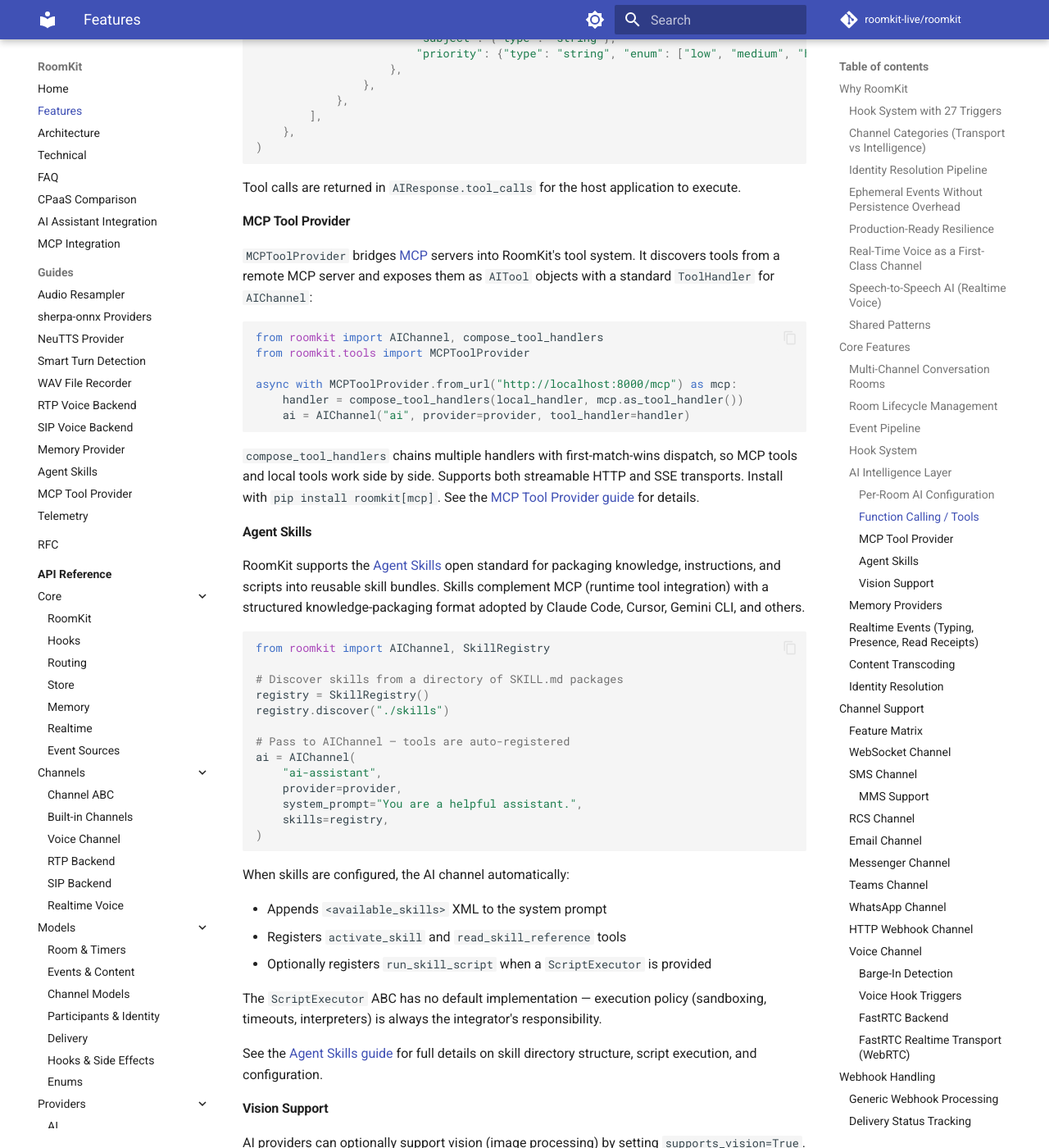
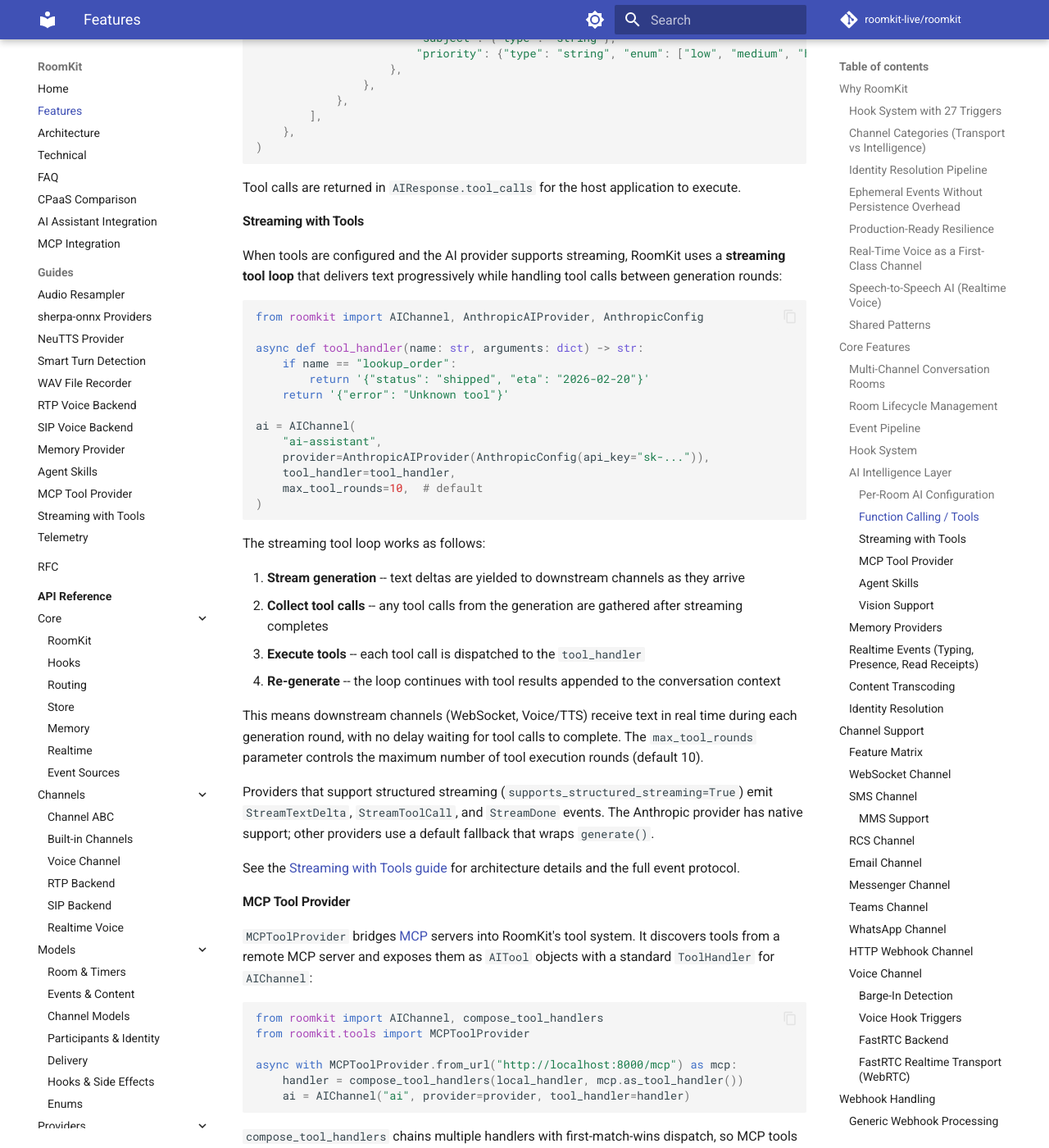
Before and after one commit to roomkit-live/roomkit-docs, an MkDocs documentation site: the page built from docs/features.md, in a window 1280 px wide and 1400 px high, scrolled down 8625 px. Shown: the whole window at 82% size. Built offline with MkDocs 1.6.1 and Material for MkDocs 9.7.7, drawn with Linux system fonts in a browser that asks for light colours; comment, search, counter and statistics services are not loaded.

Commit message:
Add Streaming with Tools guide and features.md section
- New guide: docs/guides/streaming-tools.md covering structured stream
  events, the streaming tool loop, provider support, and testing patterns
- New section in features.md under AI Intelligence Layer
- Updated mkdocs.yml nav with new guide entry

Co-Authored-By: Claude Opus 4.6 <noreply@anthropic.com>

````diff
--- a/docs/features.md
+++ b/docs/features.md
@@ -351,6 +351,39 @@ await kit.attach_channel("support-room", "ai-bot",
 
 Tool calls are returned in `AIResponse.tool_calls` for the host application to execute.
 
+#### Streaming with Tools
+
+When tools are configured and the AI provider supports streaming, RoomKit uses a **streaming tool loop** that delivers text progressively while handling tool calls between generation rounds:
+
+```python
+from roomkit import AIChannel, AnthropicAIProvider, AnthropicConfig
+
+async def tool_handler(name: str, arguments: dict) -> str:
+    if name == "lookup_order":
+        return '{"status": "shipped", "eta": "2026-02-20"}'
+    return '{"error": "Unknown tool"}'
+
+ai = AIChannel(
+    "ai-assistant",
+    provider=AnthropicAIProvider(AnthropicConfig(api_key="sk-...")),
+    tool_handler=tool_handler,
+    max_tool_rounds=10,  # default
+)
+```
+
+The streaming tool loop works as follows:
+
+1. **Stream generation** -- text deltas are yielded to downstream channels as they arrive
+2. **Collect tool calls** -- any tool calls from the generation are gathered after streaming completes
+3. **Execute tools** -- each tool call is dispatched to the `tool_handler`
+4. **Re-generate** -- the loop continues with tool results appended to the conversation context
+
+This means downstream channels (WebSocket, Voice/TTS) receive text in real time during each generation round, with no delay waiting for tool calls to complete. The `max_tool_rounds` parameter controls the maximum number of tool execution rounds (default 10).
+
+Providers that support structured streaming (`supports_structured_streaming=True`) emit `StreamTextDelta`, `StreamToolCall`, and `StreamDone` events. The Anthropic provider has native support; other providers use a default fallback that wraps `generate()`.
+
+See the [Streaming with Tools guide](guides/streaming-tools.md) for architecture details and the full event protocol.
+
 #### MCP Tool Provider
 
 `MCPToolProvider` bridges [MCP](https://modelcontextprotocol.io/) servers into RoomKit's tool system. It discovers tools from a remote MCP server and exposes them as `AITool` objects with a standard `ToolHandler` for `AIChannel`:
--- a/mkdocs.yml
+++ b/mkdocs.yml
@@ -78,6 +78,7 @@ nav:
       - Memory Provider: guides/memory-provider.md
       - Agent Skills: guides/agent-skills.md
       - MCP Tool Provider: guides/mcp-tool-provider.md
+      - Streaming with Tools: guides/streaming-tools.md
       - Telemetry: guides/telemetry.md
   - RFC: roomkit-rfc.md
   - API Reference:
````
Also changed, not shown: docs/guides/streaming-tools.md (added, +190 -0 lines).
